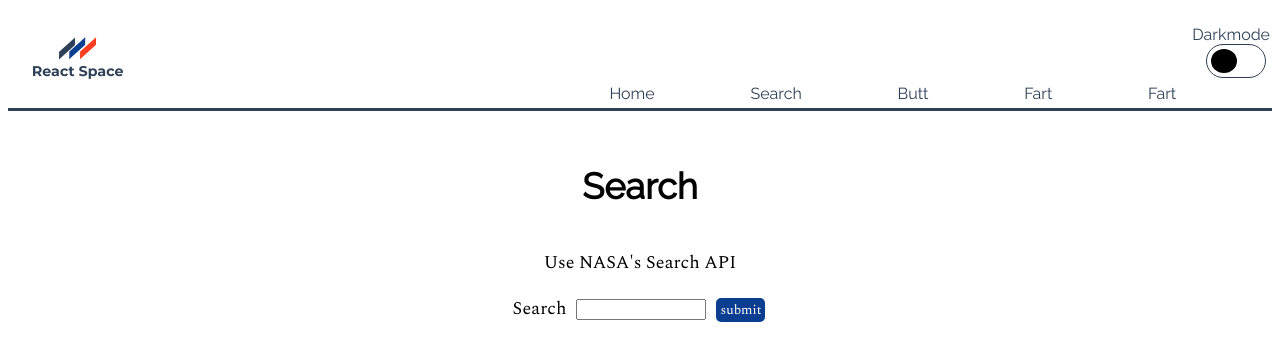
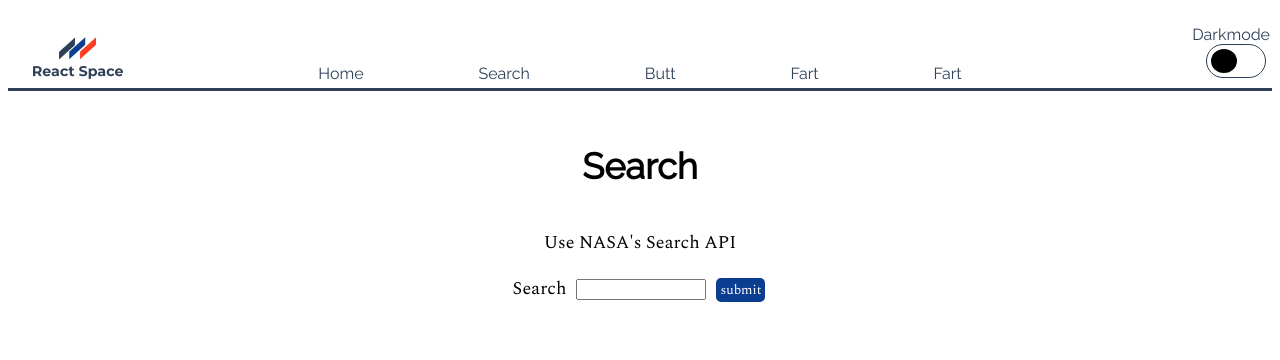
Before and after one commit to chrisPfaff/react_space, a React (Create React App) app in the folder client/: page /search in a window 1280 px wide. Shown: the top 360 px of the page. Built offline with nearby package versions, Linux system fonts and the light colour scheme.

Commit message:
changed header styles

```diff
--- a/client/src/styles/App.scss
+++ b/client/src/styles/App.scss
@@ -6,7 +6,7 @@
   &_header {
     display: grid;
     grid-template-columns: repeat(5, 1fr);
-    grid-template-rows: 100px;
+    grid-template-rows: 80px;
     grid-column-gap: 0px;
     grid-row-gap: 0px;
     border-bottom: 3px solid $text-color;
@@ -16,9 +16,9 @@
     display: flex;
     flex-direction: row;
     align-items: center;
-    justify-content: space-evenly;
-    grid-area: 1 / 3 / 2 / 6;
-    padding-top: 70px;
+    justify-content: space-around;
+    grid-area: 1 / 2 / 1 / 5;
+    padding-top: 50px;
   }
   &_logo_light {
     grid-area: 1 / 1 / 2 / 2;
--- a/client/src/styles/Home.scss
+++ b/client/src/styles/Home.scss
@@ -12,6 +12,7 @@
     width: 400px;
     display: flex;
     flex-direction: column;
+    border-radius: 4px 4px 4px 4px;
     -webkit-box-shadow: 2px 10px 32px 0px rgba(0, 0, 0, 0.85);
     -moz-box-shadow: 2px 10px 32px 0px rgba(0, 0, 0, 0.85);
     box-shadow: 2px 10px 32px 0px rgba(0, 0, 0, 0.85);
@@ -27,15 +28,13 @@
     font-size: 18px;
   }
   &_image {
-    height: 500px;
+    max-height: 330px;
     width: 400px;
-    border-radius: 4px;
+    border-radius: 4px 4px 0px 0px;
     object-fit: cover;
   }
   &_title {
     text-align: center;
     padding: 5px 10px;
-    border-bottom-right-radius: 4px;
-    border-bottom-left-radius: 4px;
   }
 }
```
